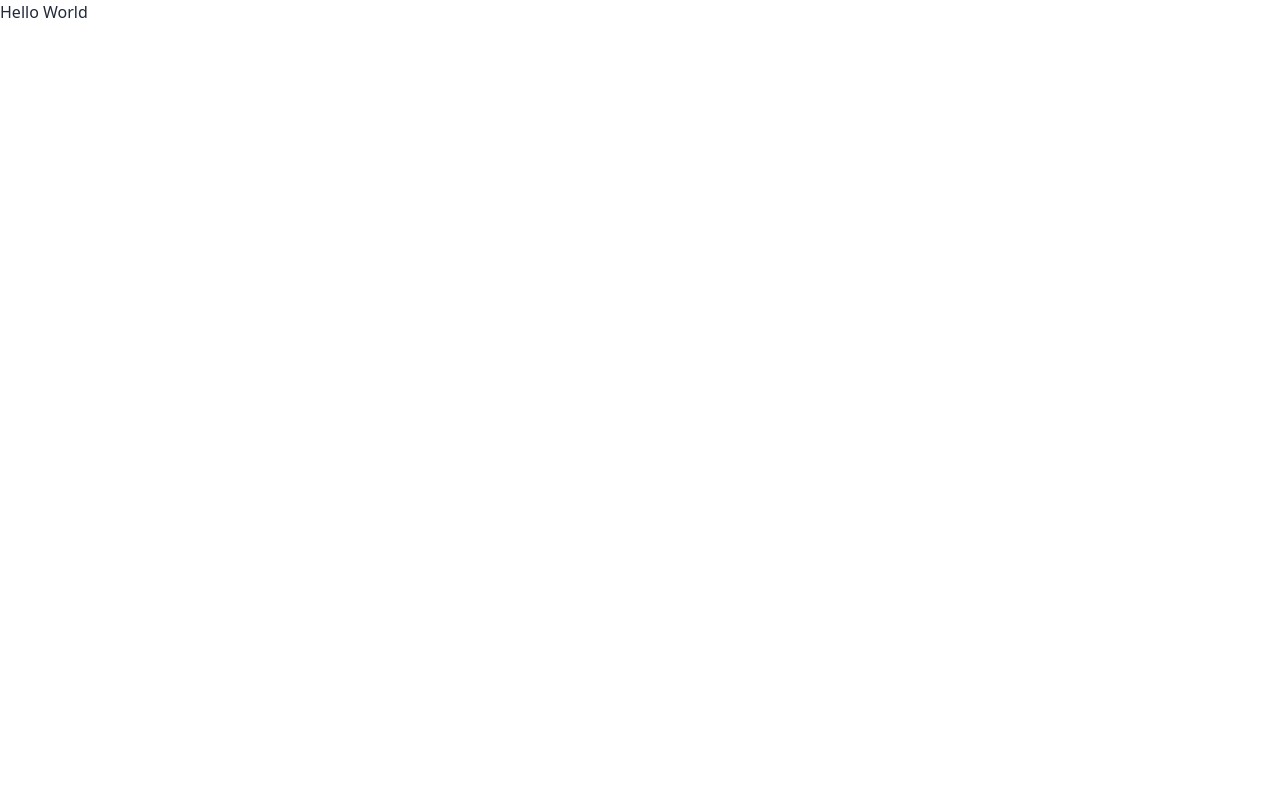
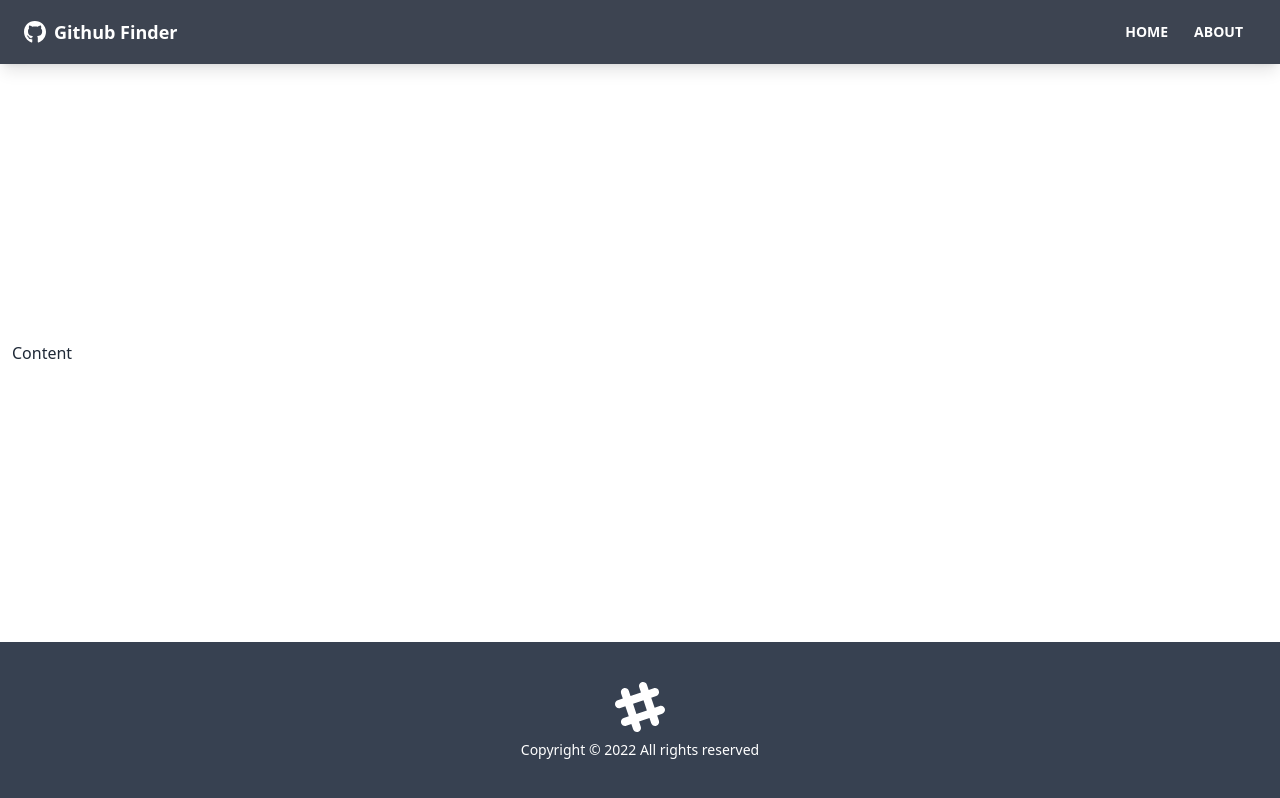
Before and after one commit to cchristoffer/github-finder, a React (Create React App) app: page / in a window 1280 px wide. Built offline with nearby package versions, Linux system fonts and the light colour scheme.

Commit message:
Added footer and Nav component

```diff
--- a/package.json
+++ b/package.json
@@ -9,6 +9,8 @@
     "daisyui": "^1.21.0",
     "react": "^17.0.2",
     "react-dom": "^17.0.2",
+    "react-icons": "^4.3.1",
+    "react-router-dom": "^6.2.1",
     "react-scripts": "5.0.0",
     "web-vitals": "^2.1.2"
   },
--- a/src/App.js
+++ b/src/App.js
@@ -1,8 +1,18 @@
+import { BrowserRouter as Router, Route } from "react-router-dom";
+import Navbar from "./components/layout/Navbar";
+import Footer from "./components/layout/Footer";
+
 function App() {
   return (
-    <div>
-      <h1>Hello World</h1>
-    </div>
+    <Router>
+      <div className="flex flex-col justify-between h-screen">
+        <Navbar />
+
+        <main className="container mx-auto px-3 pb-12">Content</main>
+
+        <Footer />
+      </div>
+    </Router>
   );
 }
 
--- /dev/null
+++ b/src/components/layout/Footer.jsx
@@ -0,0 +1,24 @@
+function Footer() {
+    const footerYear = new Date().getFullYear()
+
+  return (
+    <footer className="footer p-10 bg-gray-700 text-primary-content footer-center">
+      <div>
+        <svg
+          width="50"
+          height="50"
+          viewBox="0 0 24 24"
+          xmlns="http://www.w3.org/2000/svg"
+          fillRule="evenodd"
+          clipRule="evenodd"
+          className="inline-block fill-current"
+        >
+          <path d="M22.672 15.226l-2.432.811.841 2.515c.33 1.019-.209 2.127-1.23 2.456-1.15.325-2.148-.321-2.463-1.226l-.84-2.518-5.013 1.677.84 2.517c.391 1.203-.434 2.542-1.831 2.542-.88 0-1.601-.564-1.86-1.314l-.842-2.516-2.431.809c-1.135.328-2.145-.317-2.463-1.229-.329-1.018.211-2.127 1.231-2.456l2.432-.809-1.621-4.823-2.432.808c-1.355.384-2.558-.59-2.558-1.839 0-.817.509-1.582 1.327-1.846l2.433-.809-.842-2.515c-.33-1.02.211-2.129 1.232-2.458 1.02-.329 2.13.209 2.461 1.229l.842 2.515 5.011-1.677-.839-2.517c-.403-1.238.484-2.553 1.843-2.553.819 0 1.585.509 1.85 1.326l.841 2.517 2.431-.81c1.02-.33 2.131.211 2.461 1.229.332 1.018-.21 2.126-1.23 2.456l-2.433.809 1.622 4.823 2.433-.809c1.242-.401 2.557.484 2.557 1.838 0 .819-.51 1.583-1.328 1.847m-8.992-6.428l-5.01 1.675 1.619 4.828 5.011-1.674-1.62-4.829z"></path>
+        </svg>
+        <p>Copyright &copy; {footerYear} All rights reserved</p>
+      </div>
+    </footer>
+  );
+}
+
+export default Footer;
--- /dev/null
+++ b/src/components/layout/Navbar.jsx
@@ -0,0 +1,39 @@
+import { FaGithub } from "react-icons/fa";
+import { Link } from "react-router-dom";
+import PropTypes from "prop-types";
+
+function Navbar({ title }) {
+  return (
+    <nav className="navbar mb-12 shadow-lg bg-neutral text-neutral-content">
+      <div className="container mx-auto">
+        <div className="flex-none px-2 mx-2">
+          <FaGithub className="inline pr-2 text-3xl" />
+          <Link to="/" className="text-lg font-bold align-middle">
+            {title}
+          </Link>
+        </div>
+
+        <div className="flex-1 px-2 mx-2">
+          <div className="flex justify-end">
+            <Link to="/" className="btn btn-ghost btn-sm rounded-btn">
+              Home
+            </Link>
+            <Link to="/" className="btn btn-ghost btn-sm rounded-btn">
+              About
+            </Link>
+          </div>
+        </div>
+      </div>
+    </nav>
+  );
+}
+
+Navbar.defaultProps = {
+  title: "Github Finder",
+};
+
+Navbar.propTypes = {
+  title: PropTypes.string,
+};
+
+export default Navbar;
```
Also changed, not shown: 1 other file (tests, documents, lock files or other folders).
